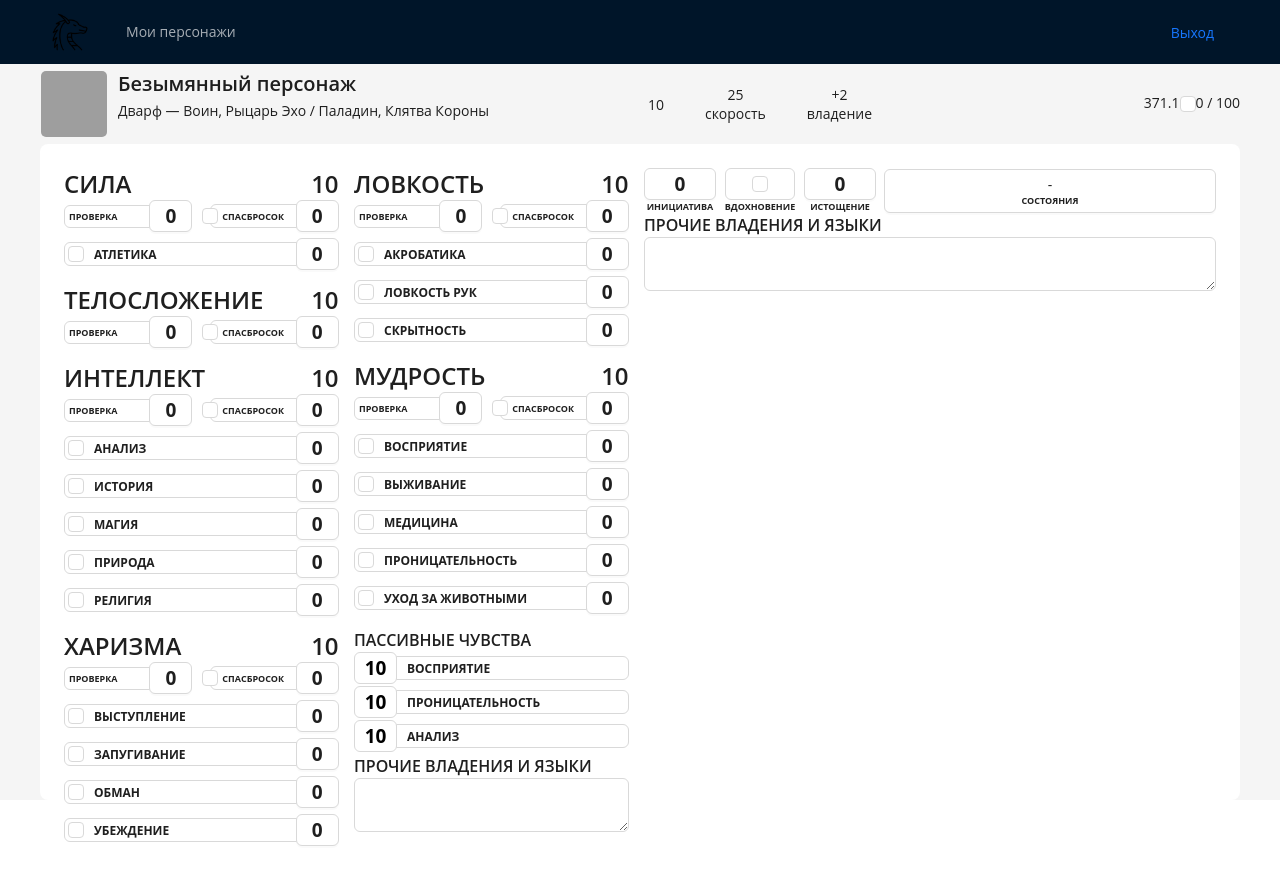
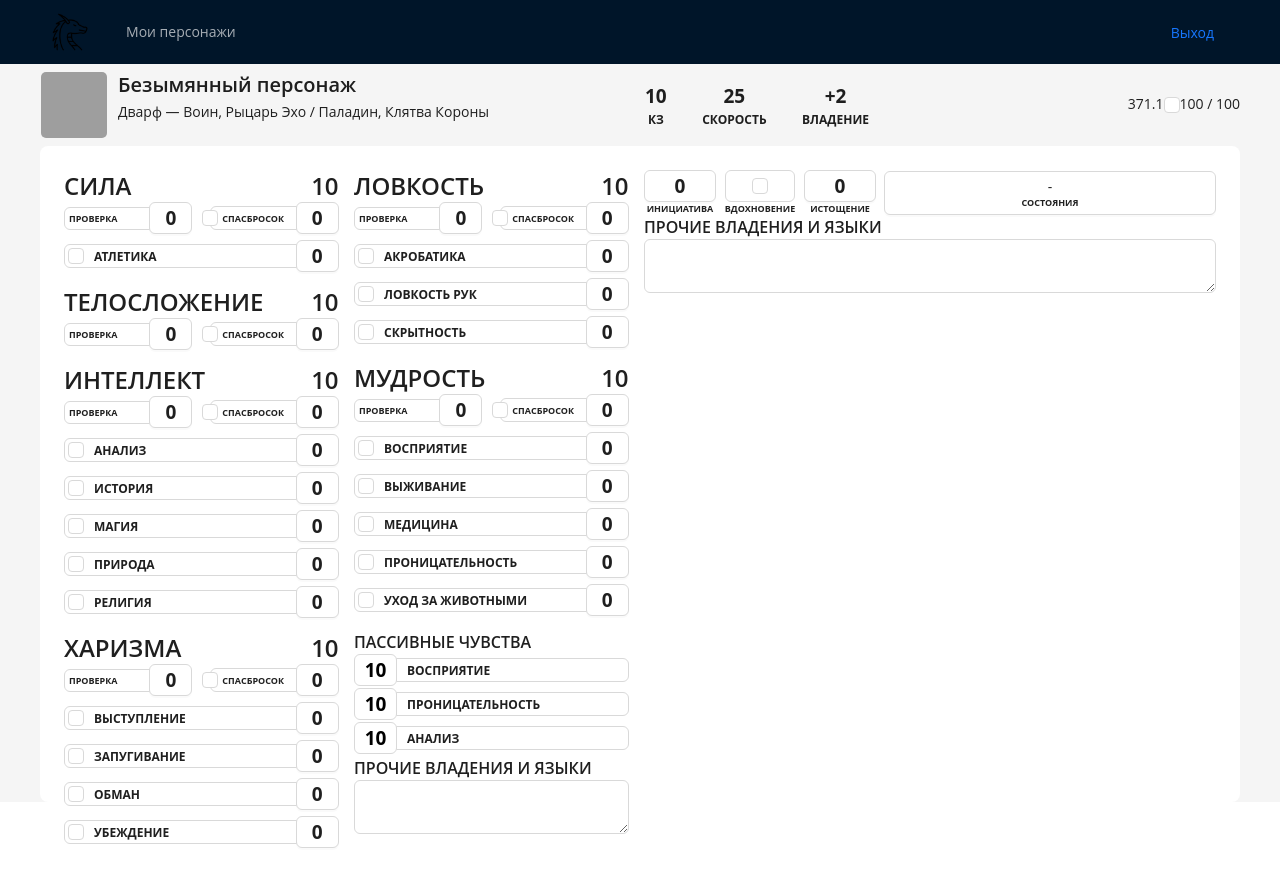
Before and after one commit to SugawaraKoushi/dnd-notes-client-app, a React (Create React App) app: page /characters/new in a window 1280 px wide. Built offline with nearby package versions, Linux system fonts and the light colour scheme; grey boxes are pictures that could not be loaded.

Commit message:
add hp, style main stats

```diff
--- a/src/components/characters/CharacterHeader.jsx
+++ b/src/components/characters/CharacterHeader.jsx
@@ -5,42 +5,42 @@ import "./index.css";
 
 const CharacterHeader = (props) => {
     return (
-        <div className="character-header">
         <Flex
+            className="character-header"
             align="center"
             justify="space-between"
-                style={{
-                    maxWidth: "1200px",
-                    width: "100%",
-                    height: "100%",
-                    margin: "auto",
-                }}
         >
             <CharacterHeaderInfo name={props.name} />
             <Flex
                 align="center"
                 justify="space-between"
-                    style={{ width: "592px" }}
+                style={{ width: "595px" }}
             >
                 <Flex justify="space-between" style={{ width: "224px" }}>
-                        <Flex align="center">10</Flex>
                     <Flex vertical align="center">
-                            25
-                            <div>скорость</div>
+                        <div className="stat-values">{props.armorClass}</div>
+                        <div className="description">КЗ</div>
                     </Flex>
                     <Flex vertical align="center">
+                        <div className="stat-values">{props.speed}</div>
+                        <div className="description">скорость</div>
+                    </Flex>
+                    <Flex vertical align="center">
+                        <div className="stat-values">
                             {modifierAsString(props.proficiencyBonus)}
-                            <div>владение</div>
+                        </div>
+                        <div className="description">владение</div>
                     </Flex>
                 </Flex>
                 <Flex>
                     <div>371.1</div>
                     <Checkbox />
-                        <div>0 / 100</div>
+                    <div>{`${props.currentHP} / ${
+                        props.maxHP + props.bonusHP
+                    }`}</div>
                 </Flex>
             </Flex>
         </Flex>
-        </div>
     );
 };
 
--- a/src/components/characters/NewCharacter.jsx
+++ b/src/components/characters/NewCharacter.jsx
@@ -1025,7 +1025,14 @@ const NewCharacterPage = () => {
         <>
             <CharacterHeader
                 name={character.name}
+                race={character.race}
+                class={character.class}
+                armorClass={character.armorClass}
+                speed={character.speed}
                 proficiencyBonus={character.proficiencyBonus}
+                currentHP={character.currentHP}
+                maxHP={character.maxHP}
+                bonusHP={character.bonusHP}
             />
             <Flex
                 className="content-layout"
--- a/src/components/characters/index.css
+++ b/src/components/characters/index.css
@@ -53,9 +53,11 @@
 }
 
 .character-header {
-    background: #f5f5f5;
     padding: 7px 0;
-    height: 80px;
+    max-width: 1200px;
+    width: 100%;
+    height: 100%;
+    margin: auto;
 }
 
 .character-tile-list-item {
@@ -80,6 +82,13 @@
     min-width: 72px;
 }
 
+.description {
+    font-size: 12px;
+    font-weight: 700;
+    text-transform: uppercase;
+    margin-top: 2px;
+}
+
 .small-description {
     font-size: 9px;
     font-weight: 700;
@@ -92,3 +101,8 @@
     font-size: 19px;
     width: 100%;
 }
+
+.stat-values {
+    font-weight: 700;
+    font-size: 19px;
+}
--- a/src/model/Character.js
+++ b/src/model/Character.js
@@ -4,6 +4,15 @@ class Character {
     constructor() {
         this.level = 1;
         this.name = "Безымянный персонаж";
+        this.race = "Дварф";
+        this.class = "Воин, Рыцарь Эхо";
+        this.speed = 25;
+        this.armorClass = 10;
+
+        // Здоровье
+        this.maxHP = 100;
+        this.currentHP = 100;
+        this.bonusHP = 0;
 
         // Характеристики
         this.strength = 10;
@@ -45,7 +54,7 @@ class Character {
         this.strengthSavingThrowProficiency = false;
         this.dexteritySavingThrowProficiency = false;
         this.constitutionSavingThrowProficiency = false;
-        this.intelligenceSavingThrowProficiency = false
+        this.intelligenceSavingThrowProficiency = false;
         this.wisdomSavingThrowProficiency = false;
         this.charismaSavingThrowProficiency = false;
 
```
Lines whose indentation alone changed are shown as unchanged.
